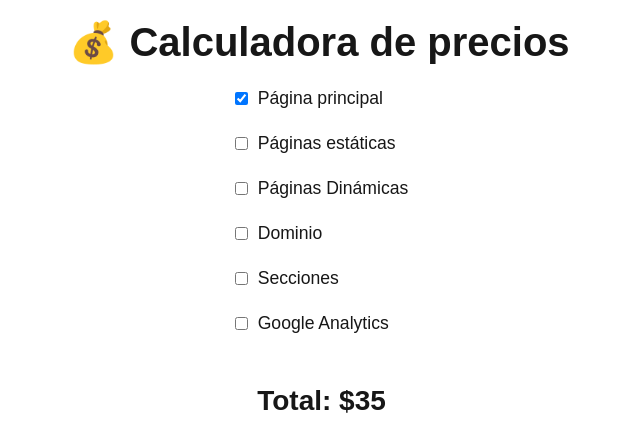
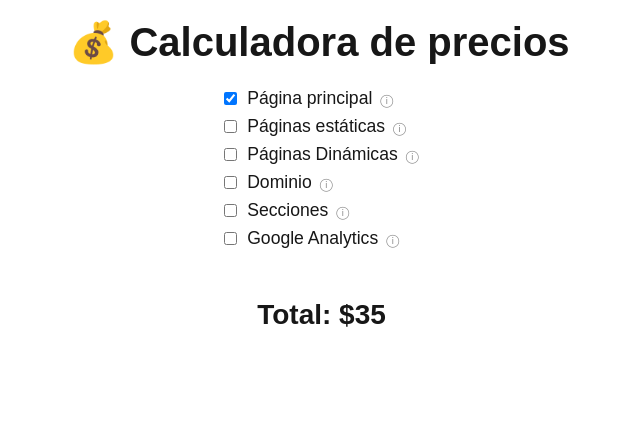
Before and after one commit to jesuswasnthere/calculadora_precios, a Next.js app: page / in a window 1280 px wide. Shown: the top 448 px of the page, without its empty margins (321-961 px from the left). Built offline with nearby package versions, Linux system fonts and the light colour scheme.

Commit message:
(FIX)
info en cada campo

```diff
--- a/src/app/calculadora/calculadora.tsx
+++ b/src/app/calculadora/calculadora.tsx
@@ -59,7 +59,7 @@ export default function Calculadora() {
       <h1>💰 Calculadora de precios</h1>
       <br /><br /><br />
       <div style={{ marginLeft: '5px' }}>
-        <label>
+        <label style={{ display: 'flex', alignItems: 'center', marginBottom: '15px' }}>
           <input
             style={{ marginRight: '10px' }}
             type="checkbox"
@@ -67,10 +67,15 @@ export default function Calculadora() {
             onChange={e => setSeleccion(s => ({ ...s, paginaPrincipal: e.target.checked }))}
           />
           Página principal
+          <div className="tooltip-container">
+            <span className="tooltip-icon">ⓘ</span>
+            <span className="tooltip-text">
+              La página de inicio es la cara de tu sitio web. Es la primera impresión que tus clientes tienen de tu marca.
+            </span>
+          </div>
         </label>
-        <br /><br />
 
-        <label>
+        <label style={{ display: 'flex', alignItems: 'center', marginBottom: '15px' }}>
           <input
             style={{ marginRight: '10px' }}
             type="checkbox"
@@ -78,6 +83,12 @@ export default function Calculadora() {
             onChange={e => handleCheckboxChange('paginasEstaticas', e)}
           />
           Páginas estáticas
+          <div className="tooltip-container">
+            <span className="tooltip-icon">ⓘ</span>
+            <span className="tooltip-text">
+              Una página estática es un sitio web simple sin bases de datos o funcionalidades avanzadas. Perfecta para "Acerca de nosotros" o "Contacto".
+            </span>
+          </div>
           {seleccion.paginasEstaticas > 0 && (
             <input
               style={{ marginLeft: '10px', textAlign: 'center' }}
@@ -90,9 +101,8 @@ export default function Calculadora() {
             />
           )}
         </label>
-        <br /><br />
 
-        <label>
+        <label style={{ display: 'flex', alignItems: 'center', marginBottom: '15px' }}>
           <input
             style={{ marginRight: '10px' }}
             type="checkbox"
@@ -100,6 +110,12 @@ export default function Calculadora() {
             onChange={e => handleCheckboxChange('paginasDinamicas', e)}
           />
           Páginas Dinámicas
+          <div className="tooltip-container">
+            <span className="tooltip-icon">ⓘ</span>
+            <span className="tooltip-text">
+              Las páginas dinámicas interactúan con una base de datos para mostrar contenido que cambia. Ideal para blogs, tiendas online y portafolios.
+            </span>
+          </div>
           {seleccion.paginasDinamicas > 0 && (
             <input
               style={{ marginLeft: '10px', textAlign: 'center' }}
@@ -112,9 +128,8 @@ export default function Calculadora() {
             />
           )}
         </label>
-        <br /><br />
 
-        <label>
+        <label style={{ display: 'flex', alignItems: 'center', marginBottom: '15px' }}>
           <input
             style={{ marginRight: '10px' }}
             type="checkbox"
@@ -122,10 +137,15 @@ export default function Calculadora() {
             onChange={e => setSeleccion(s => ({ ...s, dominio: e.target.checked }))}
           />
           Dominio
+          <div className="tooltip-container">
+            <span className="tooltip-icon">ⓘ</span>
+            <span className="tooltip-text">
+              Tu dominio es el nombre de tu sitio web (ej. "tumarca.com"). Es tu dirección en Internet.
+            </span>
+          </div>
         </label>
-        <br /><br />
 
-        <label>
+        <label style={{ display: 'flex', alignItems: 'center', marginBottom: '15px' }}>
           <input
             style={{ marginRight: '10px' }}
             type="checkbox"
@@ -133,6 +153,12 @@ export default function Calculadora() {
             onChange={e => handleCheckboxChange('seccion', e)}
           />
           Secciones
+          <div className="tooltip-container">
+            <span className="tooltip-icon">ⓘ</span>
+            <span className="tooltip-text">
+              Cada sección es un bloque de contenido que organiza la información en tu sitio, como "Testimonios" o "Servicios".
+            </span>
+          </div>
           {seleccion.seccion > 0 && (
             <input
               style={{ marginLeft: '10px', textAlign: 'center' }}
@@ -145,9 +171,8 @@ export default function Calculadora() {
             />
           )}
         </label>
-        <br /><br />
 
-        <label>
+        <label style={{ display: 'flex', alignItems: 'center', marginBottom: '15px' }}>
           <input
             style={{ marginRight: '10px' }}
             type="checkbox"
@@ -155,9 +180,15 @@ export default function Calculadora() {
             onChange={e => setSeleccion(s => ({ ...s, googleAnalytics: e.target.checked }))}
           />
           Google Analytics
+          <div className="tooltip-container">
+            <span className="tooltip-icon">ⓘ</span>
+            <span className="tooltip-text">
+              Google Analytics te permite medir el tráfico de tu sitio web para entender cómo lo usan tus visitantes.
+            </span>
+          </div>
         </label>
+
         <br /><br />
-
         <h2>Total: ${total}</h2>
       </div>
     </div>
--- a/src/app/styles/globals.css
+++ b/src/app/styles/globals.css
@@ -26,6 +26,68 @@
   100% {
     transform: translateY(0) scale(1);
   }
+}
+
+/* --- Tooltip (Burbuja de ayuda) --- */
+
+/* Contenedor del ícono y el texto de ayuda */
+.tooltip-container {
+  position: relative;
+  display: inline-block;
+  margin-left: 8px; /* Espacio entre el texto de la opción y el ícono */
+}
+
+/* El ícono de información (ⓘ) */
+.tooltip-icon {
+  font-size: 0.8rem;
+  color: #888;
+  cursor: help;
+}
+
+/* El texto del tooltip (oculto por defecto) */
+.tooltip-text {
+  visibility: hidden;
+  width: 250px;
+  background-color: #333;
+  color: #fff;
+  text-align: left;
+  border-radius: 6px;
+  padding: 8px 12px;
+  position: absolute;
+  z-index: 10;
+  bottom: 125%; /* Posiciona el tooltip arriba del ícono */
+  left: 50%;
+  transform: translateX(-50%); /* Centra el tooltip */
+  opacity: 0;
+  transition: opacity 0.3s;
+  font-size: 0.8rem;
+  line-height: 1.4;
+  box-shadow: 0 4px 8px rgba(0, 0, 0, 0.2);
+}
+
+/* Flecha del tooltip */
+.tooltip-text::after {
+  content: "";
+  position: absolute;
+  top: 100%; /* En la parte de abajo */
+  left: 50%;
+  margin-left: -5px;
+  border-width: 5px;
+  border-style: solid;
+  border-color: #333 transparent transparent transparent;
+}
+
+/* Mostrar el tooltip al pasar el mouse por encima del ícono */
+.tooltip-container:hover .tooltip-text {
+  visibility: visible;
+  opacity: 1;
+}
+
+/* Alineación general de los labels */
+.calculadora label {
+  display: flex;
+  align-items: center;
+  margin-bottom: 15px; /* Espacio entre cada opción */
 }
 
 .calculadora {
```
